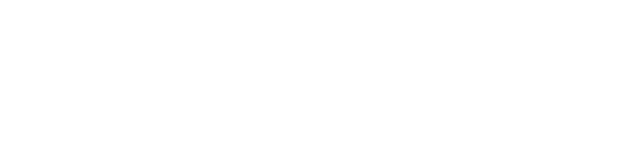
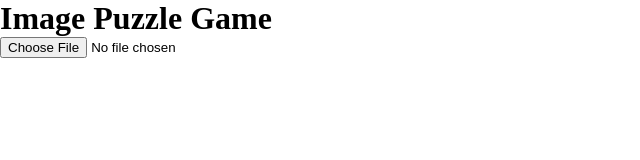
Before and after one commit to Sameerali0/Image-Puzzle-Game, a plain HTML site: page index.html in a window 1280 px wide. Shown: the whole page, without its empty margins (0-640 px from the left). Drawn offline with Linux system fonts and the light colour scheme.

Commit message:
added game container and image upload input

```diff
--- a/index.html
+++ b/index.html
@@ -7,6 +7,10 @@
     <link rel="stylesheet" href="style.css">
 </head>
 <body>
+    <div class="game-container">
+        <h1>Image Puzzle Game</h1>
+        <input type="file" accept="image/*">
+    </div>
     <script src="script.js"></script>
 </body>
 </html>
```
